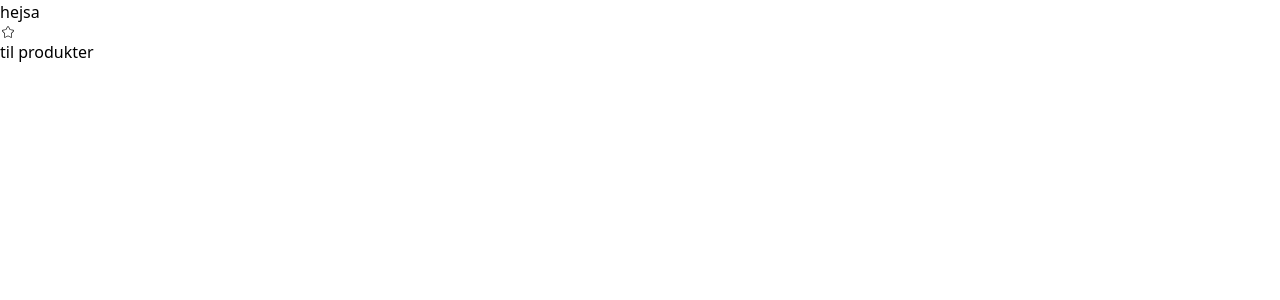
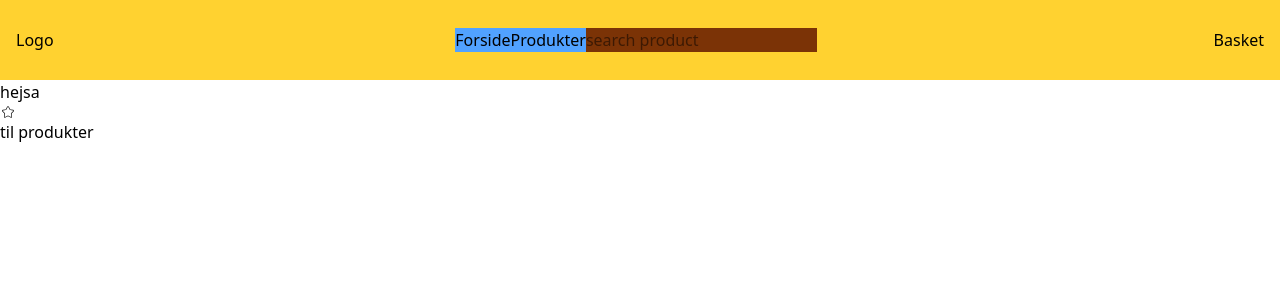
Before and after one commit to HeyChaddie/simpel-shop, a Next.js app in the folder my-app/: page / in a window 1280 px wide. Shown: the top 300 px of the page. Built offline with nearby package versions, Linux system fonts and the light colour scheme.

Commit message:
added static nav

```diff
--- /dev/null
+++ b/my-app/src/app/components/Navigation.jsx
@@ -0,0 +1,21 @@
+import Link from "next/link";
+import Form from "next/form";
+
+const Navigation = () => {
+  return (
+    <div className="h-20 w-full bg-amber-300 flex flex-row justify-between items-center p-4">
+      <Link href="/">Logo</Link>
+      <div className="w-2/7 bg-blue-400 flex flex-row justify-between">
+        <Link href="/">Forside</Link>
+        <Link href="/produkter">Produkter</Link>
+        <Form className="flex flex-row bg-amber-900">
+          <button></button>
+          <input type="search" name="query" placeholder="search product"></input>
+        </Form>
+      </div>
+      <Link href="/">Basket</Link>
+    </div>
+  );
+};
+
+export default Navigation;
--- a/my-app/src/app/page.js
+++ b/my-app/src/app/page.js
@@ -1,11 +1,13 @@
 import Link from "next/link";
 import Test from "./components/Test";
+import Navigation from "./components/Navigation";
 import { CiStar } from "react-icons/ci";
 
 export default function Home() {
   return (
     <>
       {/* komponenter smides ind her */}
+      <Navigation />
       <Test />
       <CiStar />
       <Link href="/produkter">til produkter</Link>
```
